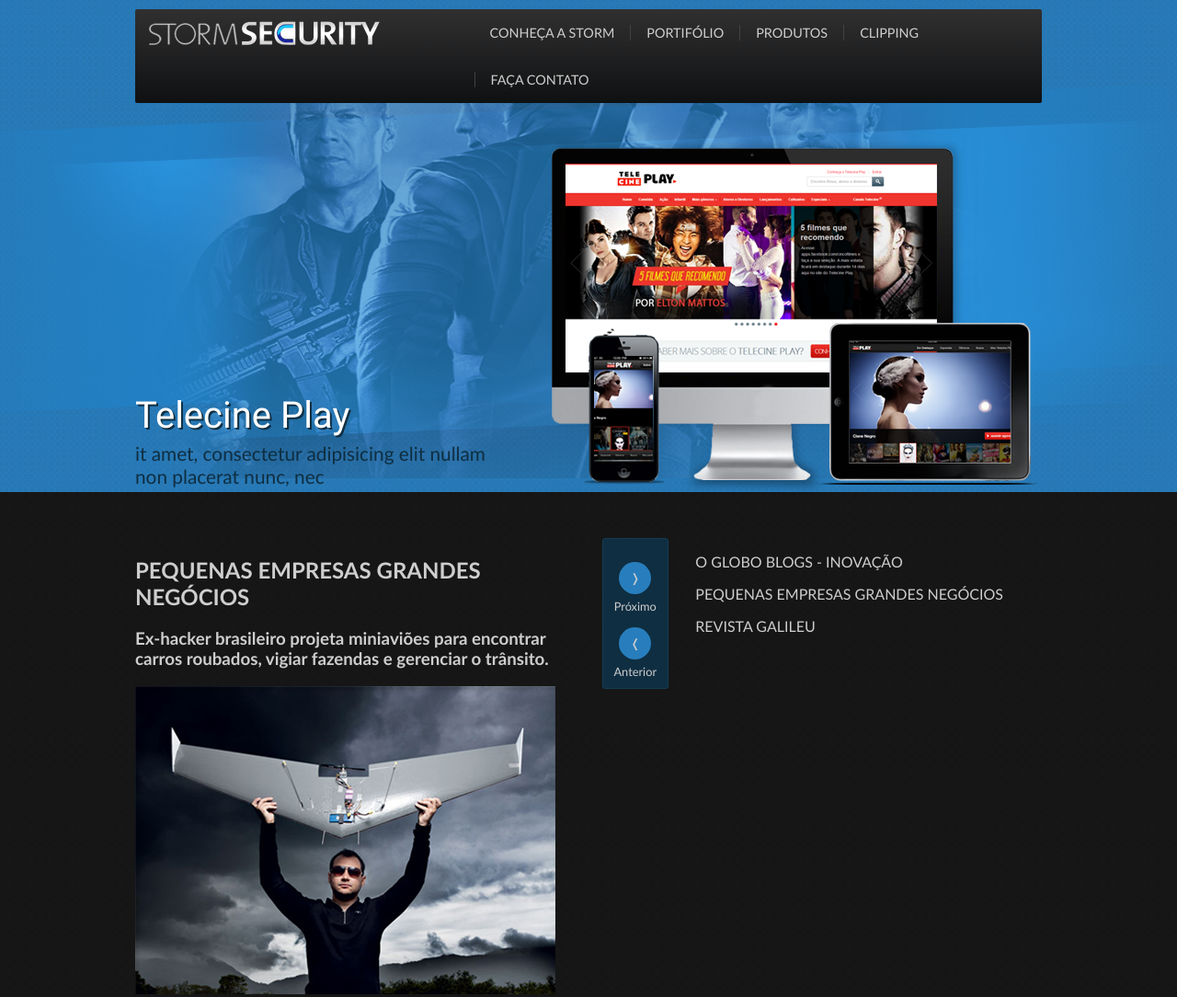
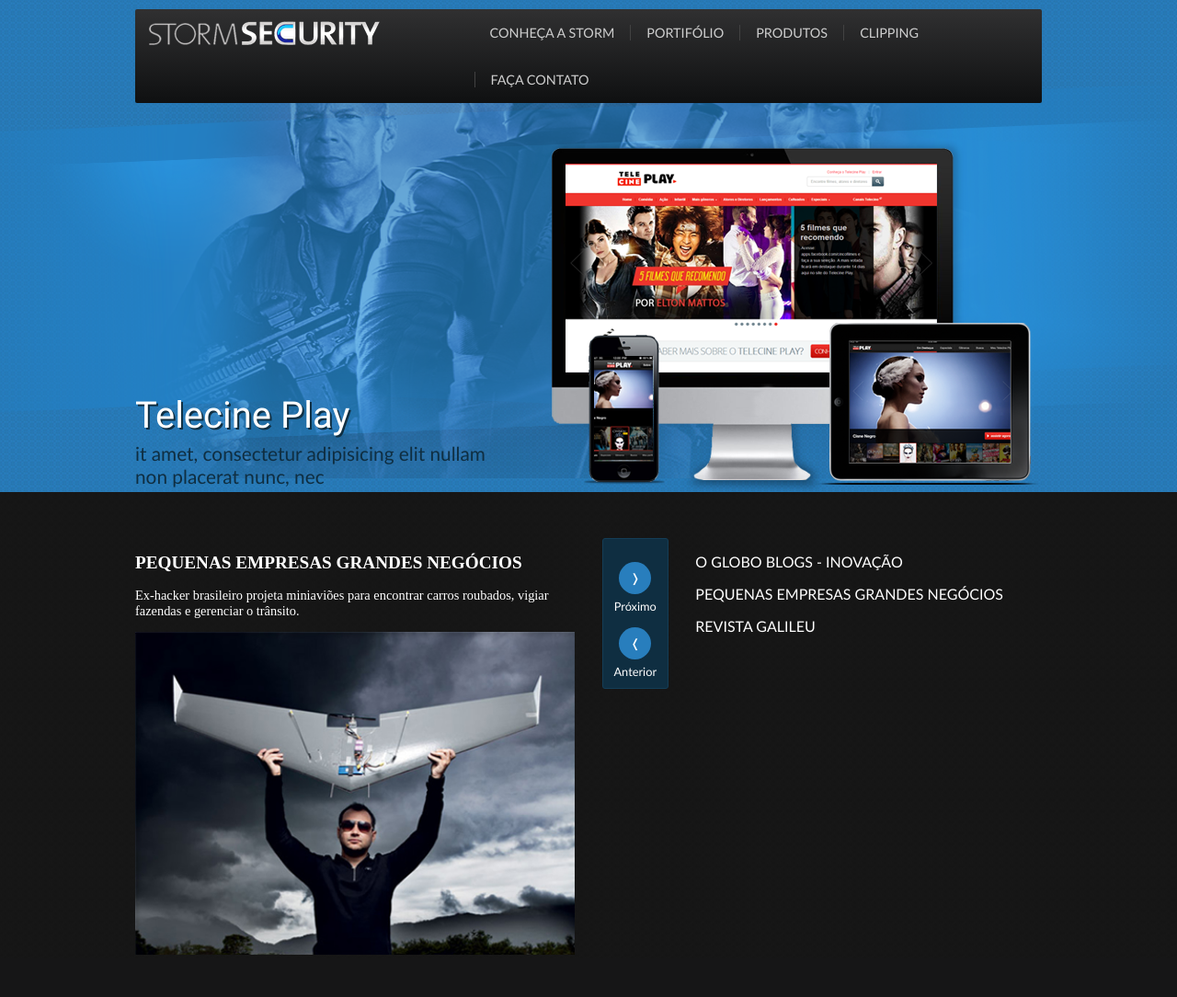
Before and after one commit to guilouro/stormsecurity, a Django app: page / in a window 1280 px wide. Shown: the whole page at 92% size. After the commit the page ends 1038 px from the top, so only its background shows below. Run offline with Django 3.2, Linux system fonts and the light colour scheme; parts of the project's set-up code (start-up, migrations or seed data) failed here and were passed over.

Commit message:
news title and subtitle

```diff
--- a/_src/assets/sass/_font.scss
+++ b/_src/assets/sass/_font.scss
@@ -166,3 +166,36 @@
   src: local('Roboto Bold'), local('Roboto-Bold'), url(http://fonts.gstatic.com/s/roboto/v15/d-6IYplOFocCacKzxwXSOFtXRa8TVwTICgirnJhmVJw.woff2) format('woff2');
   unicode-range: U+0000-00FF, U+0131, U+0152-0153, U+02C6, U+02DA, U+02DC, U+2000-206F, U+2074, U+20AC, U+2212, U+2215, U+E0FF, U+EFFD, U+F000;
 }
+
+/* latin-ext */
+@font-face {
+  font-family: 'Bitter';
+  font-style: normal;
+  font-weight: 400;
+  src: local('Bitter-Regular'), url(http://fonts.gstatic.com/s/bitter/v7/Qt2dUzVlMd1bCOcZXl06LPesZW2xOQ-xsNqO47m55DA.woff2) format('woff2');
+  unicode-range: U+0100-024F, U+1E00-1EFF, U+20A0-20AB, U+20AD-20CF, U+2C60-2C7F, U+A720-A7FF;
+}
+/* latin */
+@font-face {
+  font-family: 'Bitter';
+  font-style: normal;
+  font-weight: 400;
+  src: local('Bitter-Regular'), url(http://fonts.gstatic.com/s/bitter/v7/zfs6I-5mjWQ3nxqccMoL2A.woff2) format('woff2');
+  unicode-range: U+0000-00FF, U+0131, U+0152-0153, U+02C6, U+02DA, U+02DC, U+2000-206F, U+2074, U+20AC, U+2212, U+2215, U+E0FF, U+EFFD, U+F000;
+}
+/* latin-ext */
+@font-face {
+  font-family: 'Bitter';
+  font-style: normal;
+  font-weight: 700;
+  src: local('Bitter-Bold'), url(http://fonts.gstatic.com/s/bitter/v7/JGVZEP92dXgoQBG1CnQcfBJtnKITppOI_IvcXXDNrsc.woff2) format('woff2');
+  unicode-range: U+0100-024F, U+1E00-1EFF, U+20A0-20AB, U+20AD-20CF, U+2C60-2C7F, U+A720-A7FF;
+}
+/* latin */
+@font-face {
+  font-family: 'Bitter';
+  font-style: normal;
+  font-weight: 700;
+  src: local('Bitter-Bold'), url(http://fonts.gstatic.com/s/bitter/v7/evC1haE-MsorTl_A7_uSGVtXRa8TVwTICgirnJhmVJw.woff2) format('woff2');
+  unicode-range: U+0000-00FF, U+0131, U+0152-0153, U+02C6, U+02DA, U+02DC, U+2000-206F, U+2074, U+20AC, U+2212, U+2215, U+E0FF, U+EFFD, U+F000;
+}
--- a/_src/assets/sass/_globals.sass
+++ b/_src/assets/sass/_globals.sass
@@ -12,8 +12,7 @@
 body
     background: $default_color url(../img/pattern_body.jpg)
     font-family: "Trebuchet MS", sans serif
-    color: $text_color
-
+    color: #fff
 
 header
     background-image: url(../img/top_bg.png), url(../img/pattern_top.jpg)
@@ -41,7 +40,7 @@
 
 
 a
-    color: $text_color
+    color: #fff
     text-decoration: none
 
 
@@ -49,6 +48,17 @@
 
 .news
     +j-column(5/10)
+    font-family: serif
+
+    &__title
+        font-size: 1.2rem
+
+    &__subtitle
+        font-size: 0.9rem
+        font-weight: normal
+
+    img
+        width: 100%
 
 .control
     +j-column(1/10)
--- a/_src/assets/sass/_menu.sass
+++ b/_src/assets/sass/_menu.sass
@@ -17,6 +17,7 @@
             border-left: none
 
     a
+        color: $text_color
         padding: 0 17px
         width: 100%
         border-left: 1px solid darken($text_color, 55%)
--- a/assets/css/style.css
+++ b/assets/css/style.css
@@ -561,6 +561,38 @@
   src: local("Roboto Bold"), local("Roboto-Bold"), url(http://fonts.gstatic.com/s/roboto/v15/d-6IYplOFocCacKzxwXSOFtXRa8TVwTICgirnJhmVJw.woff2) format("woff2");
   unicode-range: U+0000-00FF, U+0131, U+0152-0153, U+02C6, U+02DA, U+02DC, U+2000-206F, U+2074, U+20AC, U+2212, U+2215, U+E0FF, U+EFFD, U+F000;
 }
+/* latin-ext */
+@font-face {
+  font-family: 'Bitter';
+  font-style: normal;
+  font-weight: 400;
+  src: local("Bitter-Regular"), url(http://fonts.gstatic.com/s/bitter/v7/Qt2dUzVlMd1bCOcZXl06LPesZW2xOQ-xsNqO47m55DA.woff2) format("woff2");
+  unicode-range: U+0100-024F, U+1E00-1EFF, U+20A0-20AB, U+20AD-20CF, U+2C60-2C7F, U+A720-A7FF;
+}
+/* latin */
+@font-face {
+  font-family: 'Bitter';
+  font-style: normal;
+  font-weight: 400;
+  src: local("Bitter-Regular"), url(http://fonts.gstatic.com/s/bitter/v7/zfs6I-5mjWQ3nxqccMoL2A.woff2) format("woff2");
+  unicode-range: U+0000-00FF, U+0131, U+0152-0153, U+02C6, U+02DA, U+02DC, U+2000-206F, U+2074, U+20AC, U+2212, U+2215, U+E0FF, U+EFFD, U+F000;
+}
+/* latin-ext */
+@font-face {
+  font-family: 'Bitter';
+  font-style: normal;
+  font-weight: 700;
+  src: local("Bitter-Bold"), url(http://fonts.gstatic.com/s/bitter/v7/JGVZEP92dXgoQBG1CnQcfBJtnKITppOI_IvcXXDNrsc.woff2) format("woff2");
+  unicode-range: U+0100-024F, U+1E00-1EFF, U+20A0-20AB, U+20AD-20CF, U+2C60-2C7F, U+A720-A7FF;
+}
+/* latin */
+@font-face {
+  font-family: 'Bitter';
+  font-style: normal;
+  font-weight: 700;
+  src: local("Bitter-Bold"), url(http://fonts.gstatic.com/s/bitter/v7/evC1haE-MsorTl_A7_uSGVtXRa8TVwTICgirnJhmVJw.woff2) format("woff2");
+  unicode-range: U+0000-00FF, U+0131, U+0152-0153, U+02C6, U+02DA, U+02DC, U+2000-206F, U+2074, U+20AC, U+2212, U+2215, U+E0FF, U+EFFD, U+F000;
+}
 .top {
   background: #303031;
   background: -moz-linear-gradient(top, #303031 0%, #0f1011 100%);
@@ -575,7 +607,7 @@
 body {
   background: #282828 url(../img/pattern_body.jpg);
   font-family: "Trebuchet MS", sans serif;
-  color: #cecece;
+  color: #fff;
 }
 
 header {
@@ -623,7 +655,7 @@
 }
 
 a {
-  color: #cecece;
+  color: #fff;
   text-decoration: none;
 }
 
@@ -633,9 +665,20 @@
   width: 48.5%;
   margin-left: 0;
   margin-right: 3%;
+  font-family: serif;
 }
 .news:last-child {
   margin-right: 0;
+}
+.news__title {
+  font-size: 1.2rem;
+}
+.news__subtitle {
+  font-size: 0.9rem;
+  font-weight: normal;
+}
+.news img {
+  width: 100%;
 }
 
 .control {
@@ -704,6 +747,7 @@
   border-left: none;
 }
 .menu a {
+  color: #cecece;
   padding: 0 17px;
   width: 100%;
   border-left: 1px solid #424242;
```
Also changed, not shown: 1 other file.
